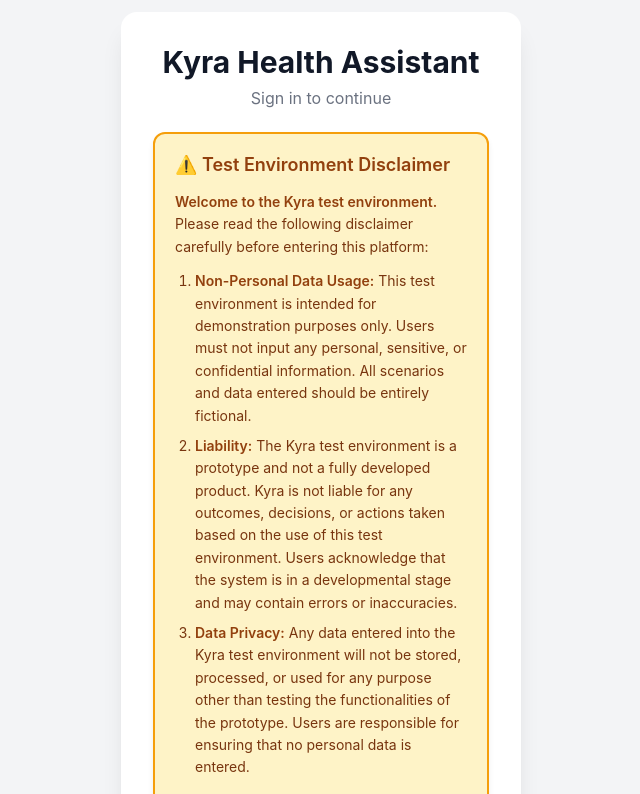
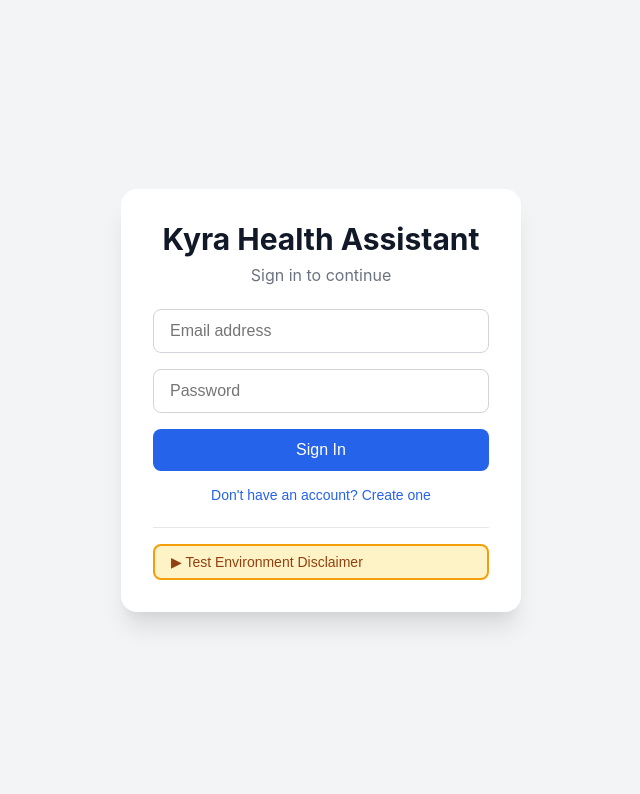
Before and after one commit to kyrahealth/kyra, a React (Vite) app in the folder frontend/: page / in a window 1280 px wide. Shown: the top 794 px of the page, without its empty margins (319-959 px from the left). Built offline with nearby package versions, Linux system fonts and the light colour scheme; no server answers.

Commit message:
add disclaimer with clean css on login page

```diff
--- a/frontend/src/components/Login.tsx
+++ b/frontend/src/components/Login.tsx
@@ -23,6 +23,7 @@
   const [longTermConditions, setLongTermConditions] = useState("")
   const [medications, setMedications] = useState("")
   const [consent, setConsent] = useState(false)
+  const [disclaimerExpanded, setDisclaimerExpanded] = useState(false)
 
   const handleLogin = async () => {
     if (!email || !password) {
@@ -114,19 +115,7 @@
           {isSignUp ? "Create your account to get started" : "Sign in to continue"}
         </p>
 
-        {/* Test Environment Disclaimer */}
-        <div className="disclaimer-box">
-          <h3 className="disclaimer-title">⚠️ Test Environment Disclaimer</h3>
-          <div className="disclaimer-content">
-            <p><strong>Welcome to the Kyra test environment.</strong> Please read the following disclaimer carefully before entering this platform:</p>
-            <ol>
-              <li><strong>Non-Personal Data Usage:</strong> This test environment is intended for demonstration purposes only. Users must not input any personal, sensitive, or confidential information. All scenarios and data entered should be entirely fictional.</li>
-              <li><strong>Liability:</strong> The Kyra test environment is a prototype and not a fully developed product. Kyra is not liable for any outcomes, decisions, or actions taken based on the use of this test environment. Users acknowledge that the system is in a developmental stage and may contain errors or inaccuracies.</li>
-              <li><strong>Data Privacy:</strong> Any data entered into the Kyra test environment will not be stored, processed, or used for any purpose other than testing the functionalities of the prototype. Users are responsible for ensuring that no personal data is entered.</li>
-            </ol>
-            <p><em>By entering the Kyra test environment, you agree to comply with these terms and understand the limitations and intended use of this platform.</em></p>
-          </div>
-        </div>
+
 
         {error && (
           <div className="error-box">
@@ -272,6 +261,28 @@
         >
           {isSignUp ? "Already have an account? Sign in" : "Don't have an account? Create one"}
         </button>
+
+        {/* Collapsible Test Environment Disclaimer */}
+        <div className="disclaimer-footer">
+          <button
+            className="disclaimer-toggle"
+            onClick={() => setDisclaimerExpanded(!disclaimerExpanded)}
+            type="button"
+          >
+            {disclaimerExpanded ? '▼' : '▶'} Test Environment Disclaimer
+          </button>
+          {disclaimerExpanded && (
+            <div className="disclaimer-content">
+              <p><strong>Welcome to the Kyra test environment.</strong> Please read the following disclaimer carefully before entering this platform:</p>
+              <ol>
+                <li><strong>Non-Personal Data Usage:</strong> This test environment is intended for demonstration purposes only. Users must not input any personal, sensitive, or confidential information. All scenarios and data entered should be entirely fictional.</li>
+                <li><strong>Liability:</strong> The Kyra test environment is a prototype and not a fully developed product. Kyra is not liable for any outcomes, decisions, or actions taken based on the use of this test environment. Users acknowledge that the system is in a developmental stage and may contain errors or inaccuracies.</li>
+                <li><strong>Data Privacy:</strong> Any data entered into the Kyra test environment will not be stored, processed, or used for any purpose other than testing the functionalities of the prototype. Users are responsible for ensuring that no personal data is entered.</li>
+              </ol>
+              <p><em>By entering the Kyra test environment, you agree to comply with these terms and understand the limitations and intended use of this platform.</em></p>
+            </div>
+          )}
+        </div>
       </div>
     </div>
   )
--- a/frontend/src/index.css
+++ b/frontend/src/index.css
@@ -146,6 +146,46 @@
 .disclaimer-content em {
   font-style: italic;
   color: #78350f;
+}
+
+/* New collapsible disclaimer footer styles */
+.disclaimer-footer {
+  margin-top: 24px;
+  border-top: 1px solid #e5e7eb;
+  padding-top: 16px;
+}
+
+.disclaimer-toggle {
+  background-color: #fef3c7;
+  border: 2px solid #f59e0b;
+  border-radius: 8px;
+  padding: 8px 16px;
+  color: #92400e;
+  font-size: 14px;
+  font-weight: 500;
+  cursor: pointer;
+  transition: all 0.2s;
+  width: 100%;
+  text-align: left;
+  display: flex;
+  align-items: center;
+  gap: 8px;
+}
+
+.disclaimer-toggle:hover {
+  background-color: #fde68a;
+  border-color: #d97706;
+  transform: translateY(-1px);
+  box-shadow: 0 2px 4px rgba(0, 0, 0, 0.1);
+}
+
+.disclaimer-footer .disclaimer-content {
+  background-color: #fef3c7;
+  border: 2px solid #f59e0b;
+  border-radius: 8px;
+  padding: 16px;
+  margin-top: 12px;
+  box-shadow: 0 2px 4px rgba(0, 0, 0, 0.1);
 }
 
 .toggle-button {
```
